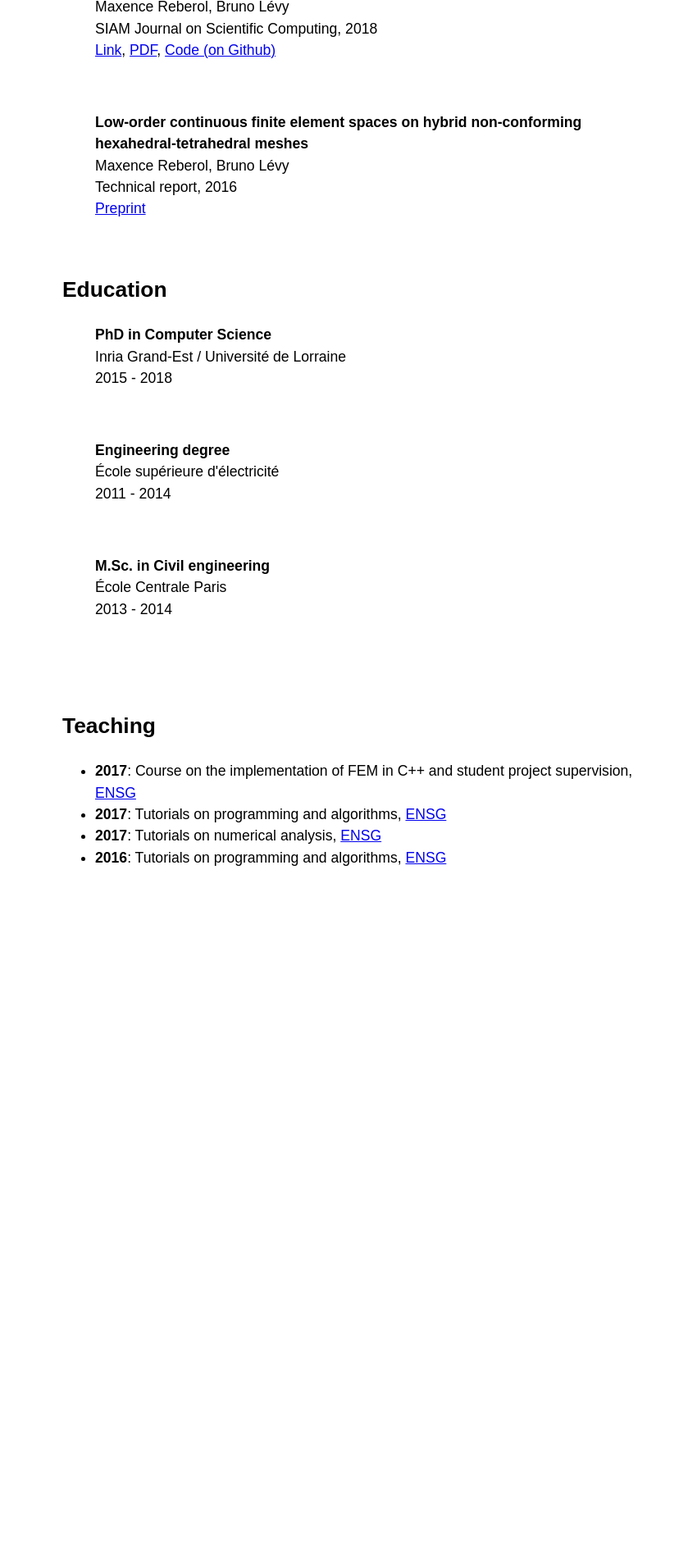
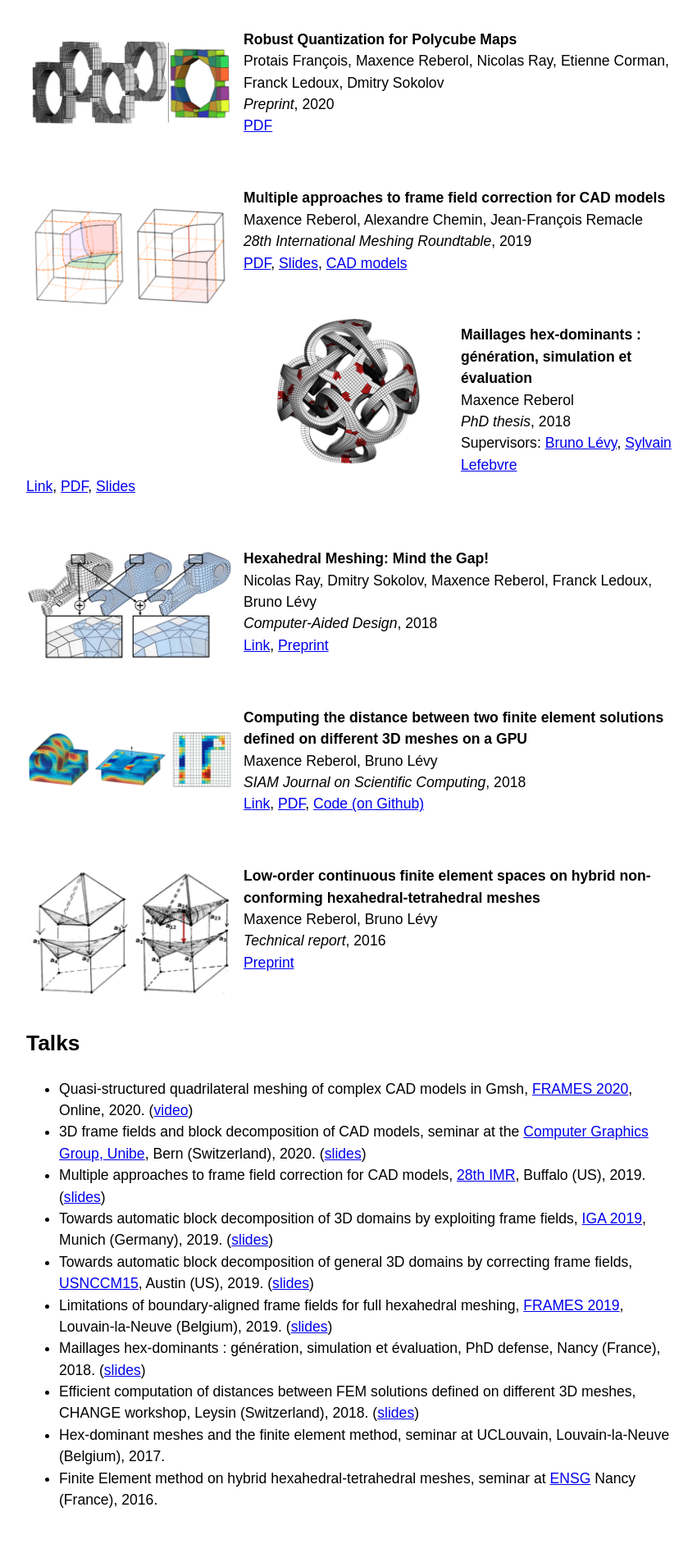
Before and after one commit to mxncr/mxncr.github.io, a plain HTML site: page index.html in a window 1280 px wide. Shown: the part 1495-3400 px from the top of the page at 82% size, without its empty margins (212-1062 px from the left). Before the commit the page ends 2616 px from the top, so only its background shows below. Drawn offline with Linux system fonts and the light colour scheme.

Commit message:
Update 2021

```diff
--- a/index.html
+++ b/index.html
@@ -7,13 +7,16 @@
 <style>
 body{
     margin:1em auto;
-    max-width:40em;
+    max-width:45em;
     padding:0 .62em;
     font:1.1em/1.42 sans-serif;
     line-height:1.5;
 }
 h1,h2,h3 {
     line-height:1.5;
+}
+p1 {
+    text-align: justify;
 }
  @media print{
      body{
@@ -39,140 +42,212 @@ h1,h2,h3 {
 <p style="text-align:center;">
 <img src="img/b2cyls_dual_dcp.png" width="60%"/>
 </p>
-<p>
+    <p>
     I am a postdoctoral researcher at <a href="https://uclouvain.be">UCLouvain</a>
     working with <a href="https://perso.uclouvain.be/jean-francois.remacle/">Jean-François Remacle</a>
     in the context of the <a href="https://www.hextreme.eu/">Hextreme</a> ERC project. My research interests
     are automatic block decomposition, block-structured hexahedral meshing and robust hex-dominant meshing.
     </p>
 
+
     <p>
     Before that, I did a PhD in the <a href="http://alice.loria.fr/">Alice</a> team (Inria Grand-Est)
     focusing on different aspects of hex-dominant meshes: generation, numerical simulation with the finite
     element method and evaluation. My PhD supervisors were <a href="https://members.loria.fr/BLevy/">Bruno Lévy</a>
     and <a href="http://www.antexel.com/">Sylvain Lefebvre</a>.
-</p>
+    </p>
 <br>
 
 <h2>Publications</h2>
-    <dd>
     <dl>
+        <a href="img/quadqs_block.png">
+            <img style="float: left; margin: -70px 15px 0px 0px;" src="img/box_quadqs.png" width="250" />
+        </a>
+        <dt> <b> Quasi-structured quadrilateral meshing in Gmsh - a robust pipeline for complex CAD models </b> </dt>
+        <dt>Maxence Reberol, Christos Georgiadis, Jean-François Remacle </dt>
+        <dt><i>Preprint</i>, 2021</dt>
+        <dt>
+            <a href="https://arxiv.org/pdf/2103.04652.pdf">PDF</a>,
+            <a href="https://www.hextreme.eu/data/quadqs2021_supplemental.pdf">Results (supplemental)</a>,
+            <a href="https://youtu.be/OY6U3EyCq0o">Talk (video)</a> <br>
+            Available in <a href="http://gmsh.info/">Gmsh 4.8.1+</a>
+            (<a href="https://gitlab.onelab.info/gmsh/gmsh">open-source</a>)
+        </dt>
+    </dl>
+
+    <br>
+    <br>
+
+    <dl>
+        <img style="float: left; margin: -15px 15px 0px 0px;" src="img/box_highval.png" width="250" />
+        <dt> <b> Quad layouts with high valence singularities for flexible quad meshing </b> </dt>
+        <dt>Jovana Jezdimirovíc, Alexandre Chemin, Maxence Reberol, François Henrotte, Jean François Remacle</dt>
+        <dt><i>Preprint</i>, 2021</dt>
+        <dt> <a href="https://arxiv.org/pdf/2103.02939.pdf">PDF</a> </dt>
+    </dl>
+
+    <br>
+    <dl>
+        <img style="float: left; margin: -30px 15px 0px 0px;" src="img/box_poly.png" width="250" />
+        <dt> <b> Robust Quantization for Polycube Maps </b> </dt>
+        <dt>Protais François, Maxence Reberol, Nicolas Ray, Etienne Corman, Franck Ledoux, Dmitry Sokolov</dt>
+        <dt><i>Preprint</i>, 2020</dt>
+        <dt> <a href="https://hal.archives-ouvertes.fr/hal-03076711/document">PDF</a> </dt>
+    </dl>
+
+    <br>
+    <dl>
+        <img style="float: left; margin: -10px 15px 0px 0px;" src="img/box_ffc.png" width="250" />
         <dt> <b> Multiple approaches to frame field correction for CAD models </b> </dt>
         <dt>Maxence Reberol, Alexandre Chemin, Jean-François Remacle </dt>
-        <dt>28th International Meshing Roundtable, 2019</dt>
+        <dt><i>28th International Meshing Roundtable</i>, 2019</dt>
         <dt>
             <a href="https://mxncr.github.io/pdf/ff_correction_imr2019.pdf">PDF</a>,
             <a href="https://mxncr.github.io/pdf/slides_imr28_ffcorrection.pdf">Slides</a>,
             <a href="https://mxncr.github.io/data/ff_correction_models.zip">CAD models</a>
         </dt>
     </dl>
-    </dd>
 
     <br>
-    <dd>
     <dl>
+        <img style="float: left; margin: -10px 15px 0px 0px;" src="img/box_phd.png" width="250" />
         <dt> <b>Maillages hex-dominants : génération, simulation et évaluation</b> </dt>
         <dt>Maxence Reberol</dt>
-        <dt>PhD thesis, 2018</dt>
+        <dt><i>PhD thesis</i>, 2018</dt>
+        <dt>Supervisors: <a href="https://members.loria.fr/BLevy/">Bruno Lévy</a>, <a href="http://www.antexel.com/">Sylvain Lefebvre</a>
+        </dt>
         <dt>
             <a href="http://www.theses.fr/2018LORR0021">Link</a>,
             <a href="http://docnum.univ-lorraine.fr/public/DDOC_T_2018_0021_REBEROL.pdf">PDF</a>,
             <a href="https://mxncr.github.io/pdf/phd_slides.pdf">Slides</a>
         </dt>
     </dl>
-    </dd>
 
     <br>
 
-    <dd>
     <dl>
+        <img style="float: left; margin: -25px 15px 0px 0px;" src="img/box_mtg2018.png" width="250" />
         <dt> <b>Hexahedral Meshing: Mind the Gap!</b> </dt>
         <dt>Nicolas Ray, Dmitry Sokolov, Maxence Reberol, Franck Ledoux, Bruno Lévy</dt>
-        <dt>Computer-Aided Design, 2018</dt>
+        <dt><i>Computer-Aided Design</i>, 2018</dt>
         <dt>
             <a href="https://www.sciencedirect.com/science/article/pii/S0010448518302215">Link</a>,
             <a href="https://hal.inria.fr/hal-01551603">Preprint</a>
         </dt>
     </dl>
-    </dd>
 
     <br>
 
-    <dd>
     <dl>
+        <img style="float: left; margin: -30px 15px 0px 0px;" src="img/box_ffes.png" width="250" />
         <dt> <b>Computing the distance between two finite element solutions defined on different 3D meshes on a GPU</b> </dt>
         <dt>Maxence Reberol, Bruno Lévy</dt>
-        <dt>SIAM Journal on Scientific Computing, 2018</dt>
+        <dt><i>SIAM Journal on Scientific Computing</i>, 2018</dt>
         <dt>
             <a href="https://epubs.siam.org/doi/10.1137/17M1115976">Link</a>,
             <a href="https://mxncr.github.io/pdf/distance_gpu_reb18.pdf">PDF</a>,
             <a href="https://github.com/mxncr/FFES">Code (on Github)</a>
         </dt>
     </dl>
-    </dd>
 
 
     <br>
 
-    <dd>
     <dl>
+        <img style="float: left; margin: -12px 15px 0px 0px;" src="img/box_hyb.png" width="250" />
         <dt> <b>Low-order continuous finite element spaces on hybrid non-conforming hexahedral-tetrahedral meshes</b> </dt>
         <dt>Maxence Reberol, Bruno Lévy</dt>
-        <dt>Technical report, 2016</dt>
+        <dt><i>Technical report</i>, 2016</dt>
         <dt>
             <a href="https://hal.archives-ouvertes.fr/hal-01313285">Preprint</a>
         </dt>
     </dl>
-    </dd>
-</dl>
-
-
-<br>
-
-<h2>Education</h2>
-<dl>
-    <dd>
-    <dl>
-        <dt>
-        <b>PhD in Computer Science</b>
-        </dt>
-        <dt>Inria Grand-Est / Université de Lorraine</dt>
-        <dt>2015 - 2018</dt>
-    </dl>
-    </dd>
-    <br>
-
-    <dd>
-    <dl>
-        <dt>
-        <b>Engineering degree</b>
-        </dt>
-        <dt>École supérieure d'électricité</dt>
-        <dt>2011 - 2014</dt>
-    </dl>
-    </dd>
-    <br>
-
-    <dd>
-    <dl>
-        <dt>
-        <b>M.Sc. in Civil engineering</b>
-        </dt>
-        <dt>École Centrale Paris</dt>
-        <dt>2013 - 2014</dt>
-    </dl>
-    </dd>
-    <br>
-
 </dl>
 <br>
 
+
+<h2>Talks</h2>
+<ul>
+    <li>Quasi-structured quadrilateral meshing of complex CAD models in Gmsh,
+        <a href="https://www.hextreme.eu/frames2020/">FRAMES 2020</a>,
+        Online, 2020.
+        (<a href="https://youtu.be/OY6U3EyCq0o">video</a>)
+    </li>
+
+    <li>3D frame fields and block decomposition of CAD models,
+        seminar at the
+        <a href="https://cgg.unibe.ch/">Computer Graphics Group, Unibe</a>,
+        Bern (Switzerland), 2020.
+        (<a href="pdf/slides_bern2020.pdf">slides</a>)
+    </li>
+
+    <li>Multiple approaches to frame field correction for CAD models,
+        <a href="https://imr.sandia.gov/28imr/index.html">28th IMR</a>,
+        Buffalo (US), 2019.
+        (<a href="https://mxncr.github.io/pdf/slides_imr28_ffcorrection.pdf">slides</a>)
+    </li>
+
+    <li>Towards automatic block decomposition of 3D domains by exploiting frame fields,
+        <a href="http://congress.cimne.com/iga2019/frontal/default.asp">IGA 2019</a>,
+        Munich (Germany), 2019.
+        (<a href="pdf/slides_IGA2019.pdf">slides</a>)
+    </li>
+
+    <li>Towards automatic block decomposition of general 3D domains by correcting frame fields,
+        <a href="http://15.usnccm.org/">USNCCM15</a>,
+        Austin (US), 2019.
+        (<a href="pdf/usnccm15_reberol.pdf">slides</a>)
+    </li>
+
+    <li>Limitations of boundary-aligned frame fields for full hexahedral meshing,
+        <a href="https://www.hextreme.eu/frames2019/">FRAMES 2019</a>,
+        Louvain-la-Neuve (Belgium), 2019.
+        (<a href="https://www.hextreme.eu/frames2019/slides/slides_reberol.svg">slides</a>)
+    </li>
+
+    <li>
+        Maillages hex-dominants : génération, simulation et évaluation,
+        PhD defense, Nancy (France), 2018.
+        (<a href="https://mxncr.github.io/pdf/phd_slides.pdf">slides</a>)
+    </li>
+
+
+    <li>Efficient computation of distances between FEM solutions defined on different 3D meshes,
+        CHANGE workshop,
+        Leysin (Switzerland), 2018.
+        (<a href="pdf/ffes_leysin18.pdf">slides</a>)
+    </li>
+
+    <li>Hex-dominant meshes and the finite element method,
+        seminar at UCLouvain,
+        Louvain-la-Neuve (Belgium), 2017.
+    </li>
+
+    <li>Finite Element method on hybrid hexahedral-tetrahedral meshes,
+        seminar at <a href="http://ensg.univ-lorraine.fr/" target="_blank">ENSG</a>
+        Nancy (France), 2016.
+    </li>
+
+     <!-- todo: talks during phd -->
+</ul>
+<br>
+
+
 <h2>Teaching</h2>
 <ul>
-    <li><strong>2017</strong>: Course on the implementation of FEM in C++ and student project supervision,  <a href="http://ensg.univ-lorraine.fr/" target="_blank">ENSG</a></li>
-    <li><strong>2017</strong>: Tutorials on programming and algorithms,  <a href="http://ensg.univ-lorraine.fr/" target="_blank">ENSG</a></li>
+    <li><strong>2018-2021</strong>: Tutorials on math analysis (<a href="https://uclouvain.be/cours-2020-lepl1102/" target="_blank">LEPL1102</a>), UCLouvain</li>
+    <li><strong>2017</strong>: Course on the implementation of FEM in C++ and student project supervision, <a href="http://ensg.univ-lorraine.fr/" target="_blank">ENSG</a> </li>
     <li><strong>2017</strong>: Tutorials on numerical analysis,  <a href="http://ensg.univ-lorraine.fr/" target="_blank">ENSG</a></li>
-    <li><strong>2016</strong>: Tutorials on programming and algorithms,  <a href="http://ensg.univ-lorraine.fr/" target="_blank">ENSG</a></li>
+    <li><strong>2016, 2017</strong>: Tutorials on programming and algorithms,  <a href="http://ensg.univ-lorraine.fr/" target="_blank">ENSG</a></li>
+</ul>
+<br>
+
+
+<h2>Education</h2>
+<ul>
+    <li>PhD in Computer Science, Inria Grand-Est / Université de Lorraine, 2015 - 2018</li>
+    <li>M.Sc. in Civil engineering, École Centrale Paris, 2013 - 2014</li>
+    <li>Diplôme d'Ingénieur, Supélec, 2011 - 2014</li>
 </ul>
 <br>
 
```
Also changed, not shown: img/box_ffc.png (added), img/box_ffes.png (added), img/box_highval.png (added), img/box_hyb.png (added), img/box_mtg2018.png (added), img/box_phd.png (added), img/box_poly.png (added), img/box_quadqs.png (added), 5 other files.
